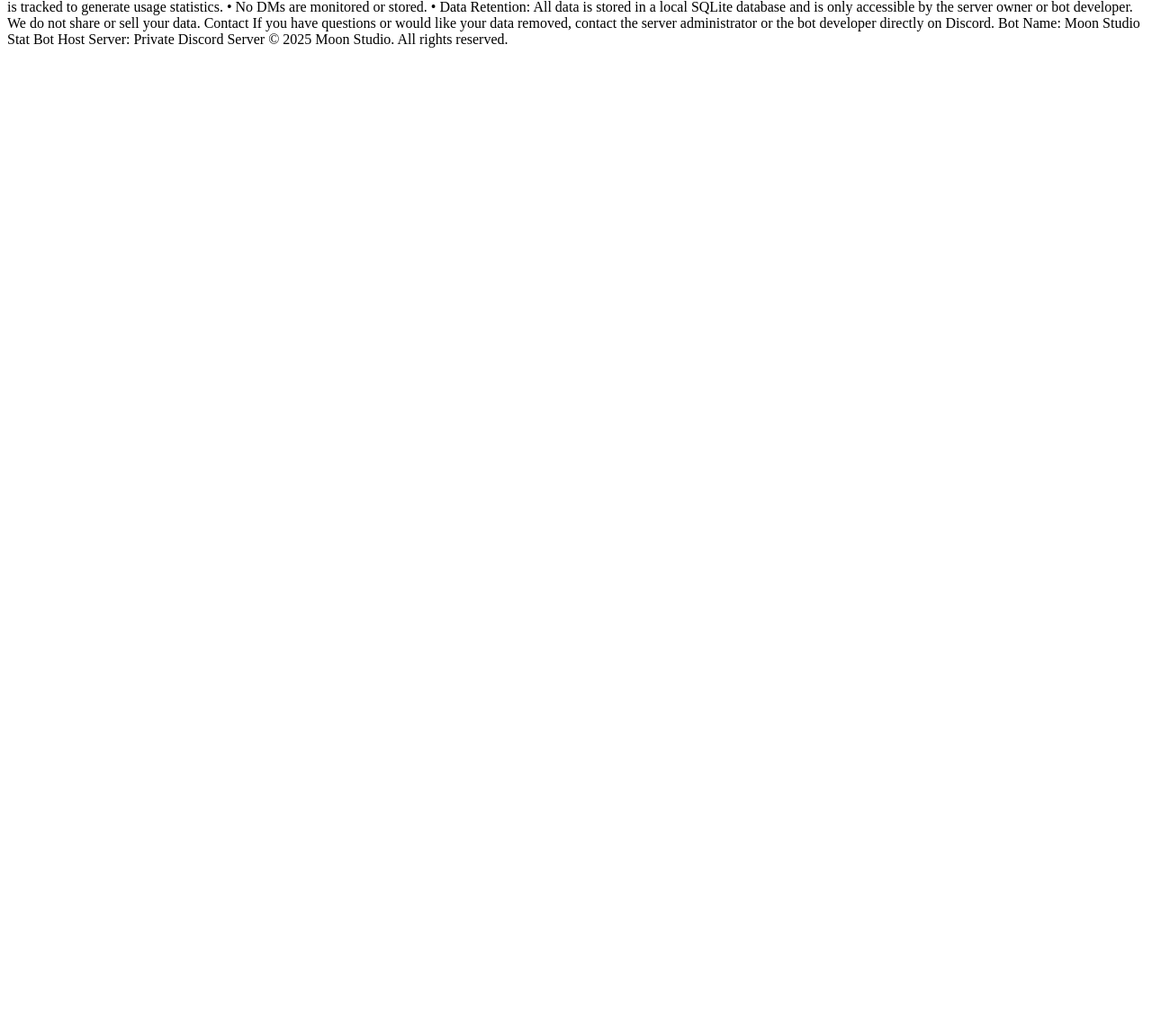
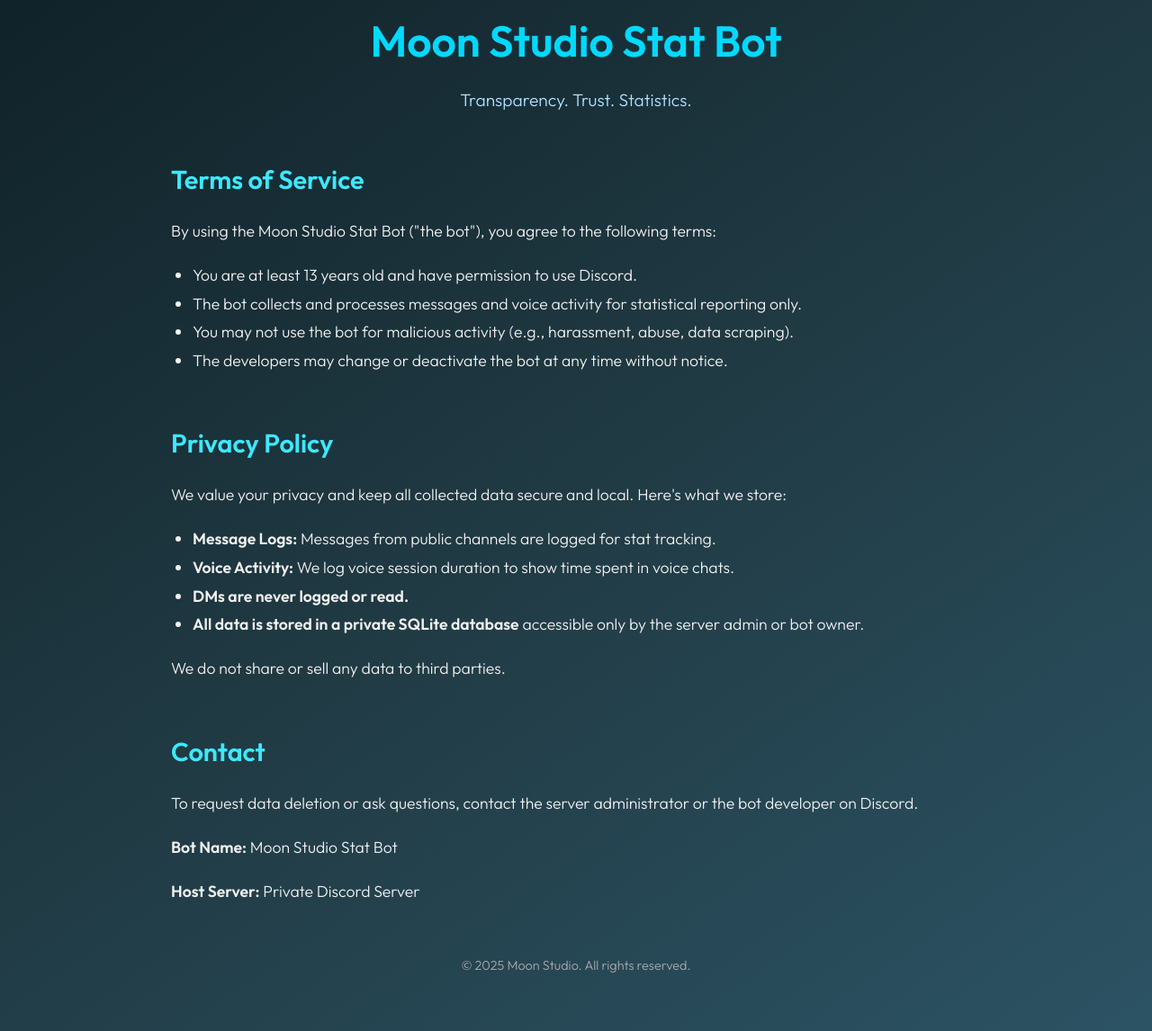
Before and after one commit to just-Naki-here/TOS-PRIVACYPOLICY, a plain HTML site: page index.html in a window 1280 px wide. Shown: the part 81-1227 px from the top of the page at 90% size. Before the commit the page ends 800 px from the top, so only its background shows below. Drawn offline with Linux system fonts and the light colour scheme.

Commit message:
Update index.html

```diff
--- a/index.html
+++ b/index.html
@@ -1,21 +1,93 @@
-Moon Studio Stat Bot
-Last updated: May 9, 2025
-Terms of Service
-By using the Moon Studio Stat Bot ("the bot"), you agree to the following terms:
-	•	You are at least 13 years old and have permission to use Discord.
-	•	You understand that this bot collects and processes messages and voice activity for statistical purposes only.
-	•	You may not use the bot for any malicious activity, including harassment, abuse, or unauthorized data mining.
-	•	The developers reserve the right to modify or shut down the bot at any time.
-Privacy Policy
-Moon Studio Stat Bot respects user privacy. Here’s what we collect and how we use it:
-	•	Message Logs: Messages sent in public channels are logged and stored locally to provide activity reports.
-	•	Voice Activity: Time spent in voice channels is tracked to generate usage statistics.
-	•	No DMs are monitored or stored.
-	•	Data Retention: All data is stored in a local SQLite database and is only accessible by the server owner or bot developer.
-We do not share or sell your data.
-Contact
-If you have questions or would like your data removed, contact the server administrator or the bot developer directly on Discord.
-Bot Name: Moon Studio Stat Bot
-Host Server: Private Discord Server
+<!DOCTYPE html>
+<html lang="en">
+<head>
+  <meta charset="UTF-8" />
+  <meta name="viewport" content="width=device-width, initial-scale=1.0"/>
+  <title>Moon Studio Stat Bot - Legal</title>
+  <link href="https://fonts.googleapis.com/css2?family=Outfit:wght@300;600&display=swap" rel="stylesheet">
+  <style>
+    body {
+      font-family: 'Outfit', sans-serif;
+      margin: 0;
+      padding: 0;
+      background: linear-gradient(145deg, #0f2027, #203a43, #2c5364);
+      color: #f0f0f0;
+    }
+    .container {
+      max-width: 900px;
+      margin: auto;
+      padding: 4em 2em;
+    }
+    h1 {
+      font-size: 3rem;
+      text-align: center;
+      color: #00d9ff;
+      margin-bottom: 0.5em;
+    }
+    h2 {
+      font-size: 1.8rem;
+      color: #3de8ff;
+      margin-top: 2em;
+    }
+    p, li {
+      font-size: 1.1rem;
+      line-height: 1.8;
+    }
+    ul {
+      padding-left: 1.5em;
+    }
+    footer {
+      text-align: center;
+      margin-top: 4em;
+      color: #aaa;
+      font-size: 0.9rem;
+    }
+    .tagline {
+      text-align: center;
+      font-size: 1.2rem;
+      color: #b0e0ff;
+      margin-bottom: 2em;
+    }
+    code {
+      background: #333;
+      padding: 0.2em 0.5em;
+      border-radius: 4px;
+    }
+  </style>
+</head>
+<body>
+  <div class="container">
+    <h1>Moon Studio Stat Bot</h1>
+    <div class="tagline">Transparency. Trust. Statistics.</div>
 
-© 2025 Moon Studio. All rights reserved.
+    <h2>Terms of Service</h2>
+    <p>By using the Moon Studio Stat Bot ("the bot"), you agree to the following terms:</p>
+    <ul>
+      <li>You are at least 13 years old and have permission to use Discord.</li>
+      <li>The bot collects and processes messages and voice activity for statistical reporting only.</li>
+      <li>You may not use the bot for malicious activity (e.g., harassment, abuse, data scraping).</li>
+      <li>The developers may change or deactivate the bot at any time without notice.</li>
+    </ul>
+
+    <h2>Privacy Policy</h2>
+    <p>We value your privacy and keep all collected data secure and local. Here's what we store:</p>
+    <ul>
+      <li><strong>Message Logs:</strong> Messages from public channels are logged for stat tracking.</li>
+      <li><strong>Voice Activity:</strong> We log voice session duration to show time spent in voice chats.</li>
+      <li><strong>DMs are never logged or read.</strong></li>
+      <li><strong>All data is stored in a private SQLite database</strong> accessible only by the server admin or bot owner.</li>
+    </ul>
+    <p>We do not share or sell any data to third parties.</p>
+
+    <h2>Contact</h2>
+    <p>To request data deletion or ask questions, contact the server administrator or the bot developer on Discord.</p>
+
+    <p><strong>Bot Name:</strong> Moon Studio Stat Bot</p>
+    <p><strong>Host Server:</strong> Private Discord Server</p>
+
+    <footer>
+      &copy; 2025 Moon Studio. All rights reserved.
+    </footer>
+  </div>
+</body>
+</html>
```
